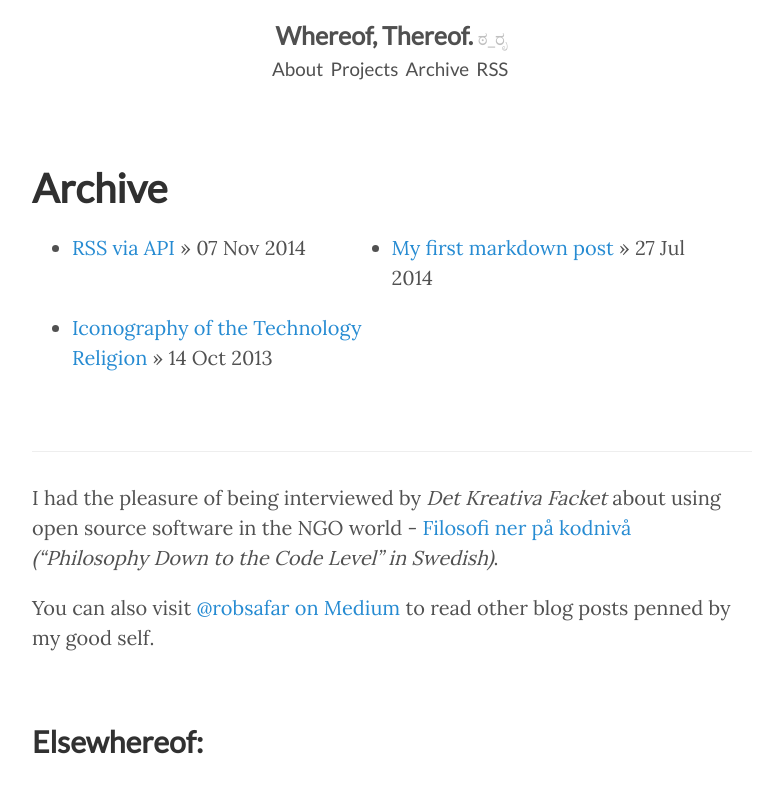
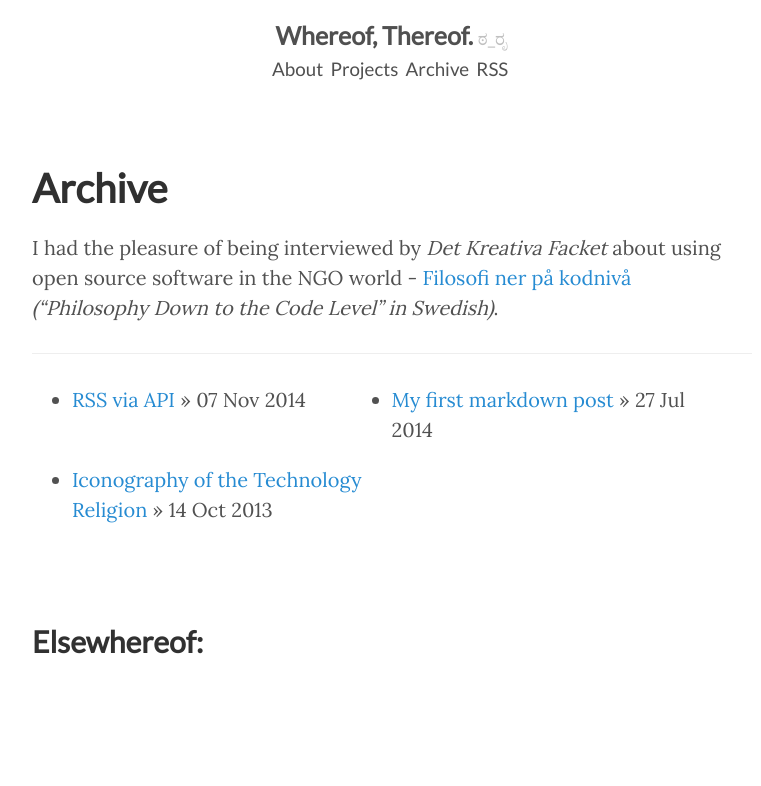
Before and after one commit to robSafar/whereof-thereof.github.io, a Jekyll site: the page built from archive.md, in a window 1280 px wide and 900 px high, cut to the strip 0-786 px from the top of the window. Shown: the whole strip, without its empty margins (248-1009 px from the left). Built offline with Jekyll 4.4.1, drawn with Linux system fonts in a browser that asks for light colours; comment, search, counter and statistics services are not loaded.

Commit message:
archive order

```diff
--- a/archive.md
+++ b/archive.md
@@ -3,16 +3,13 @@ layout: page
 title: Archive
 ---
 
+I had the pleasure of being interviewed by *Det Kreativa Facket* about using open source software in the NGO world - [Filosofi ner på kodnivå](http://www.dik.se/nyheter/2014/okt/filosofi-ner-paa-kodnivaa/) *("Philosophy Down to the Code Level" in Swedish)*.
+
+<hr>
+
 {% for post in site.posts %}
 * [ {{ post.title }} ]({{ post.url }}) &raquo; {{ post.date | date_to_string }}
 {% endfor %}
-
-<hr>
-
-I had the pleasure of being interviewed by *Det Kreativa Facket* about using open source software in the NGO world - [Filosofi ner på kodnivå](http://www.dik.se/nyheter/2014/okt/filosofi-ner-paa-kodnivaa/) *("Philosophy Down to the Code Level" in Swedish)*.
-
-You can also visit [@robsafar on Medium](http://medium.com/@robsafar) to read other blog posts penned by my good self.
-
 
 <div id="feed"><h2>Elsewhereof:</h2></div>
 
```
